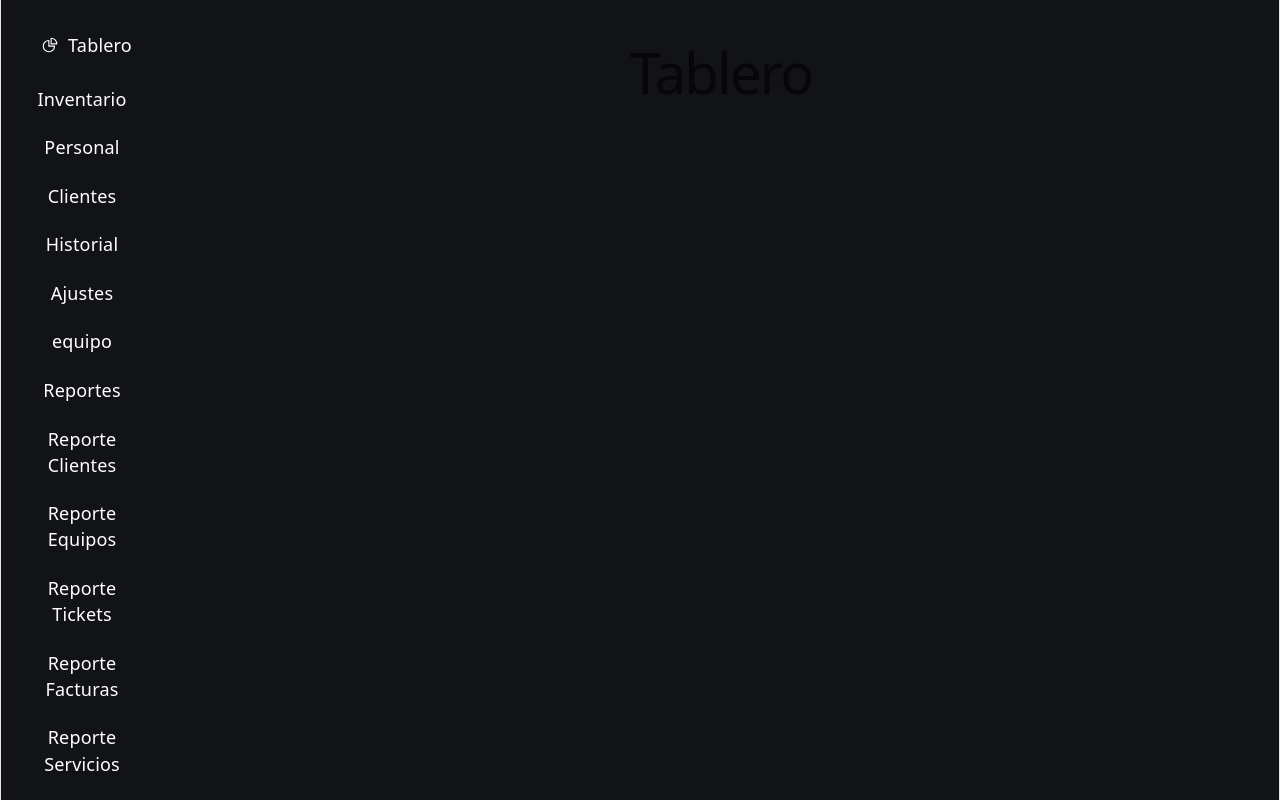
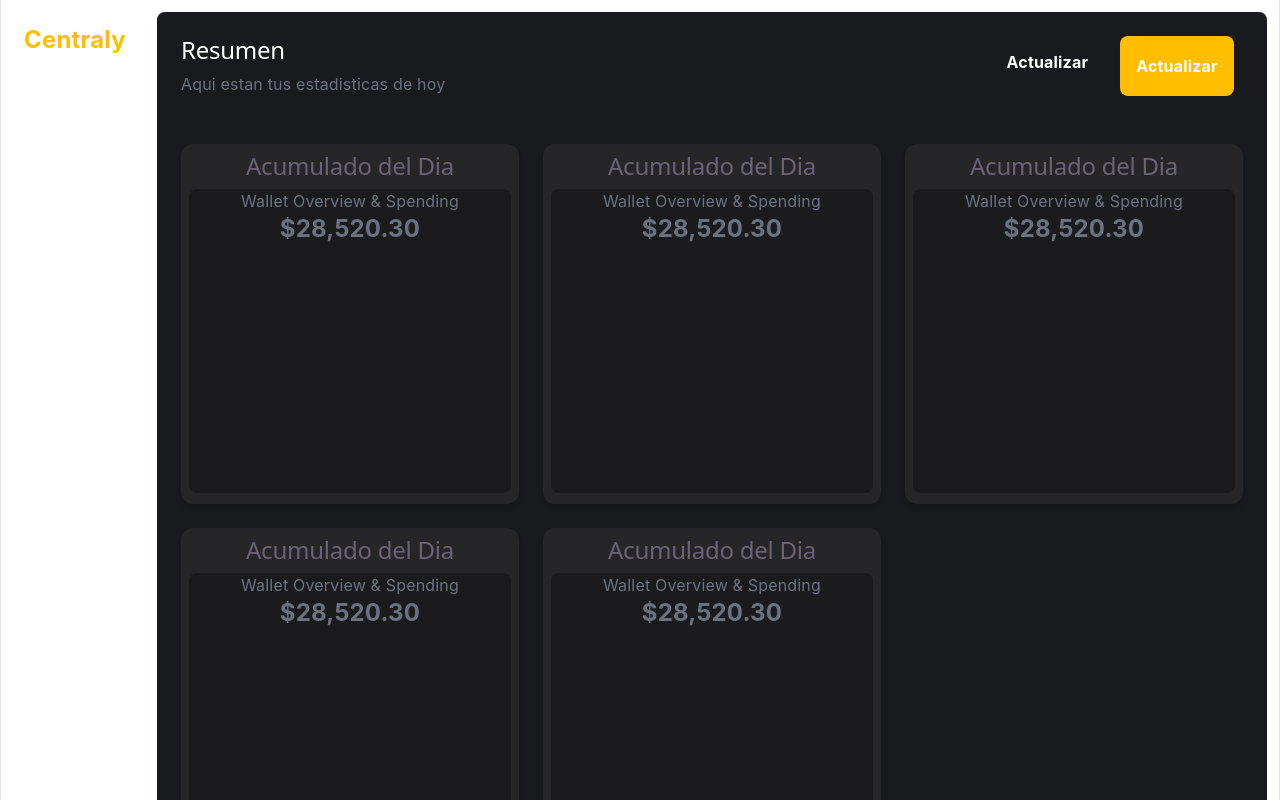
Before and after one commit to haiderTor/formativo, a React (Vite) app in the folder frontend/: page /app/tablero in a window 1280 px wide. Built offline with nearby package versions, Linux system fonts and the light colour scheme; what @react-pdf/renderer would draw is missing.

Commit message:
Resideño de interfaz

```diff
--- a/frontend/index.html
+++ b/frontend/index.html
@@ -3,6 +3,9 @@
   <head>
     <meta charset="UTF-8" />
     <link rel="icon" type="image/svg+xml" href="/favicon.svg" />
+    <link rel="preconnect" href="https://fonts.googleapis.com">
+    <link rel="preconnect" href="https://fonts.gstatic.com" crossorigin>
+    <link href="https://fonts.googleapis.com/css2?family=Oswald:wght@200..700&family=Roboto+Mono:ital,wght@0,100..700;1,100..700&display=swap" rel="stylesheet">
     <meta name="viewport" content="width=device-width, initial-scale=1.0" />
     <title>frontend</title>
   </head>
--- a/frontend/src/components/principal/principal.jsx
+++ b/frontend/src/components/principal/principal.jsx
@@ -2,93 +2,89 @@ import { NavLink, Outlet } from "react-router-dom";
 
 export default function Navegacion() {
     return (
-        <div className="flex flex-row w-full h-screen bg-[#121316]">
+        <div className="relative h-screen w-full overflow-hidden">
+            {/* Sidebar fija */}
+            <nav className="fixed top-0 left-0 h-screen text-white w-36 p-6 z-50">
+                <p className="text-2xl font-bold mb-6 text-[#FFBF00]">Centraly</p>
 
-            <nav className="text-white w-36 p-6">
                 <ul className="flex flex-col space-y-5">
                 <li>
-                <NavLink to="/tablero" className={({ isActive }) => (isActive ? "font-bold " : "") + "flex flex-row items-center justify-center"} >
-                    <svg xmlns="http://www.w3.org/2000/svg" fill="none" viewBox="0 0 24 24" strokeWidth={1.5} stroke="currentColor" className="w-4 m-2">
-                        <path strokeLinecap="round" strokeLinejoin="round" d="M10.5 6a7.5 7.5 0 1 0 7.5 7.5h-7.5V6Z" />
-                        <path strokeLinecap="round" strokeLinejoin="round" d="M13.5 10.5H21A7.5 7.5 0 0 0 13.5 3v7.5Z" />
+                    <NavLink
+                    to="tablero"
+                    className={({ isActive }) =>
+                        (isActive ? "font-bold " : "") +
+                        "flex flex-row items-center justify-center"
+                    }
+                    >
+                    <svg
+                        xmlns="http://www.w3.org/2000/svg"
+                        fill="none"
+                        viewBox="0 0 24 24"
+                        strokeWidth={1.5}
+                        stroke="currentColor"
+                        className="w-4 m-2"
+                    >
+                        <path
+                        strokeLinecap="round"
+                        strokeLinejoin="round"
+                        d="M10.5 6a7.5 7.5 0 1 0 7.5 7.5h-7.5V6Z"
+                        />
+                        <path
+                        strokeLinecap="round"
+                        strokeLinejoin="round"
+                        d="M13.5 10.5H21A7.5 7.5 0 0 0 13.5 3v7.5Z"
+                        />
                     </svg>
                     Tablero
                     </NavLink>
                 </li>
                 <li>
-                <NavLink to="/inventario" className={({ isActive }) => isActive ? "font-bold" : ""}>
-                    Inventario
-                </NavLink>
-                </li>
-                <li>
-                <NavLink to="/personal" className={({ isActive }) => isActive ? "font-bold " : ""}>
+                    <NavLink to="personal" className={({ isActive }) => isActive ? "font-bold " : ""}>
                     Personal
                     </NavLink>
                 </li>
                 <li>
-                <NavLink to="/clientes" className={({ isActive }) => isActive ? "font-bold " : ""}>
+                    <NavLink to="clientes" className={({ isActive }) => isActive ? "font-bold " : ""}>
                     Clientes
                     </NavLink>
                 </li>
                 <li>
-                <NavLink to="/historial" className={({ isActive }) => isActive ? "font-bold " : ""}>
-                    Historial
+                    <NavLink to="equipo" className={({ isActive }) => isActive ? "font-bold " : ""}>
+                    Equipo
                     </NavLink>
                 </li>
                 <li>
-                <NavLink to="/ajustes" className={({ isActive }) => isActive ? "font-bold " : ""}>
-                    Ajustes
-                </NavLink>
-                </li>
-                <li>
-                <NavLink to="/equipo" className={({ isActive }) => isActive ? "font-bold " : ""}>
-                    equipo
-                </NavLink>
-                </li>
-                <li>
-                    <NavLink
-                        to="/reporte" className={({ isActive }) => (isActive ? "font-bold" : "")}>
+                    <NavLink to="reporte" className={({ isActive }) => isActive ? "font-bold " : ""}>
                     Reportes
                     </NavLink>
                 </li>
                 <li>
-                    <NavLink
-                        to="/reporteclientes" className={({ isActive }) => (isActive ? "font-bold" : "")}>
+                    <NavLink to="reporteclientes" className={({ isActive }) => isActive ? "font-bold " : ""}>
                     Reporte Clientes
                     </NavLink>
                 </li>
                 <li>
-                    <NavLink
-                        to="/reporteequipos" className={({ isActive }) => (isActive ? "font-bold" : "")}>
+                    <NavLink to="reporteequipos" className={({ isActive }) => isActive ? "font-bold " : ""}>
                     Reporte Equipos
                     </NavLink>
                 </li>
                 <li>
-                    <NavLink
-                        to="/reporteticket" className={({ isActive }) => (isActive ? "font-bold" : "")}>
-                        Reporte Tickets
-                    </NavLink>
-                </li>
-                <li>
-                    <NavLink
-                        to="/reportefactura" className={({ isActive }) => (isActive ? "font-bold" : "")}>
+                    <NavLink to="reportefactura" className={({ isActive }) => isActive ? "font-bold " : ""}>
                     Reporte Facturas
                     </NavLink>
                 </li>
                 <li>
-                    <NavLink
-                        to="/reporteservicio" className={({ isActive }) => (isActive ? "font-bold" : "")}>
+                    <NavLink to="reporteservicio" className={({ isActive }) => isActive ? "font-bold " : ""}>
                     Reporte Servicios
                     </NavLink>
                 </li>
                 </ul>
-
             </nav>
 
-            <div className="flex-1 p-6">
+            {/* Contenido principal con margen para no quedar debajo de la nav */}
+            <div className="flex-1 ml-36 p-3 overflow-y-auto">
                 <Outlet />
             </div>
-
         </div>
     );
 }
--- /dev/null
+++ b/frontend/src/components/tablero/tablero.css
@@ -0,0 +1,3 @@
+.lol{
+    background-color:  #181818;
+}
--- a/frontend/src/components/tablero/tablero.jsx
+++ b/frontend/src/components/tablero/tablero.jsx
@@ -1,7 +1,67 @@
-export default function Tablero() {
+// Dashboard.jsx
+export default function Dashboard() {
     return (
-        <div>
-            <h1>Tablero</h1>
+        <div className="bg-[#191a1d] flex flex-col w-full h-auto rounded-lg font-[Roboto Mono]">
+            <div className="flex flex-row  w-auto h-auto">
+                <section className="flex flex-col w-full p-6">
+                    <h2 className="flex align-items justify-between text-white text-xl font-bold">Resumen</h2>
+                    <p className="flex items-start text-gray-500">Aqui estan tus estadisticas de hoy</p>
+                </section>
+                <section className="flex flex-row gap-4 w-100 p-6">
+                    <button className="bg-[#191a1d] text-[#ffffff] font-bold h-13 py-2 px-4 rounded-lg hover:bg-[#181a1d]">
+                        Actualizar
+                    </button>
+                    <button className="bg-[#FFBF00] text-[#ffffff] font-bold py-2 px-4 rounded-lg hover:bg-[#e0a700]">
+                        Actualizar
+                    </button>
+
+                </section>
+            </div>
+
+            <div className="p-6 grid grid-cols-1 md:grid-cols-2 lg:grid-cols-3 gap-6">
+                {/* Bloque: My Balance */}
+                <div className="bg-[#262629] h-90 rounded-xl shadow-md p-2">
+                    <h2 className="text-[#91919] text-lg font-semibold">Acumulado del Dia</h2>
+                    <section className="bg-[#1B1B1D] h-76 rounded-lg text-gray-500">
+                        <p className="text-gray-500">Wallet Overview & Spending</p>
+                        <span className="text-2xl font-bold">$28,520.30</span>
+                    </section>
+                </div>
+
+                <div className="bg-[#262629] h-90 rounded-xl shadow-md p-2">
+                    <h2 className="text-[#91919] text-lg font-semibold">Acumulado del Dia</h2>
+                    <section className="bg-[#1B1B1D] h-76 rounded-lg text-gray-500">
+                        <p className="text-gray-500">Wallet Overview & Spending</p>
+                        <span className="text-2xl font-bold">$28,520.30</span>
+                    </section>
+                </div>
+
+                                <div className="bg-[#262629] h-90 rounded-xl shadow-md p-2">
+                    <h2 className="text-[#91919] text-lg font-semibold">Acumulado del Dia</h2>
+                    <section className="bg-[#1B1B1D] h-76 rounded-lg text-gray-500">
+                        <p className="text-gray-500">Wallet Overview & Spending</p>
+                        <span className="text-2xl font-bold">$28,520.30</span>
+                    </section>
+                </div>
+
+                {/* Bloque: My Wallet */}
+                <div className="bg-[#262629] h-90 rounded-xl shadow-md p-2">
+                    <h2 className="text-[#91919] text-lg font-semibold">Acumulado del Dia</h2>
+                    <section className="bg-[#1B1B1D] h-76 rounded-lg text-gray-500">
+                        <p className="text-gray-500">Wallet Overview & Spending</p>
+                        <span className="text-2xl font-bold">$28,520.30</span>
+                    </section>
+                </div>
+
+                {/* Bloque: Cash Flow */}
+                <div className="bg-[#262629] h-90 rounded-xl shadow-md p-2">
+                    <h2 className="text-[#91919] text-lg font-semibold">Acumulado del Dia</h2>
+                    <section className="bg-[#1B1B1D] h-76 rounded-lg text-gray-500">
+                        <p className="text-gray-500">Wallet Overview & Spending</p>
+                        <span className="text-2xl font-bold">$28,520.30</span>
+                    </section>
+                </div>
+            </div>
         </div>
     );
 }
--- a/frontend/src/index.css
+++ b/frontend/src/index.css
@@ -17,7 +17,7 @@
   --heading: system-ui, 'Segoe UI', Roboto, sans-serif;
   --mono: ui-monospace, Consolas, monospace;
 
-  font: 18px/145% var(--sans);
+  font: 18px/145%;
   letter-spacing: 0.18px;
   color-scheme: light dark;
   color: var(--text);
@@ -74,7 +74,6 @@ h1,
 h2 {
   font-family: var(--heading);
   font-weight: 500;
-  color: var(--text-h);
 }
 
 h1 {
```
Also changed, not shown: 1 other file (tests, documents, lock files or other folders). Lines whose indentation alone changed are shown as unchanged.
